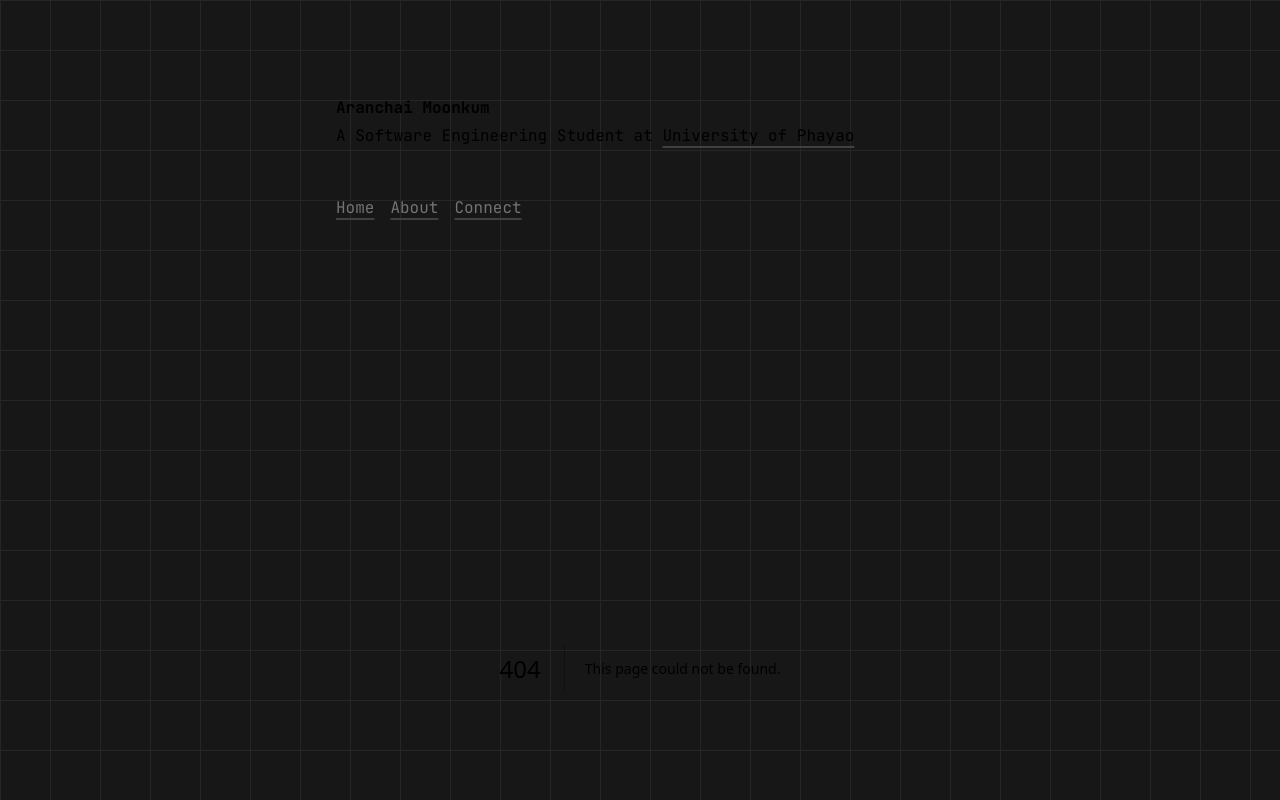
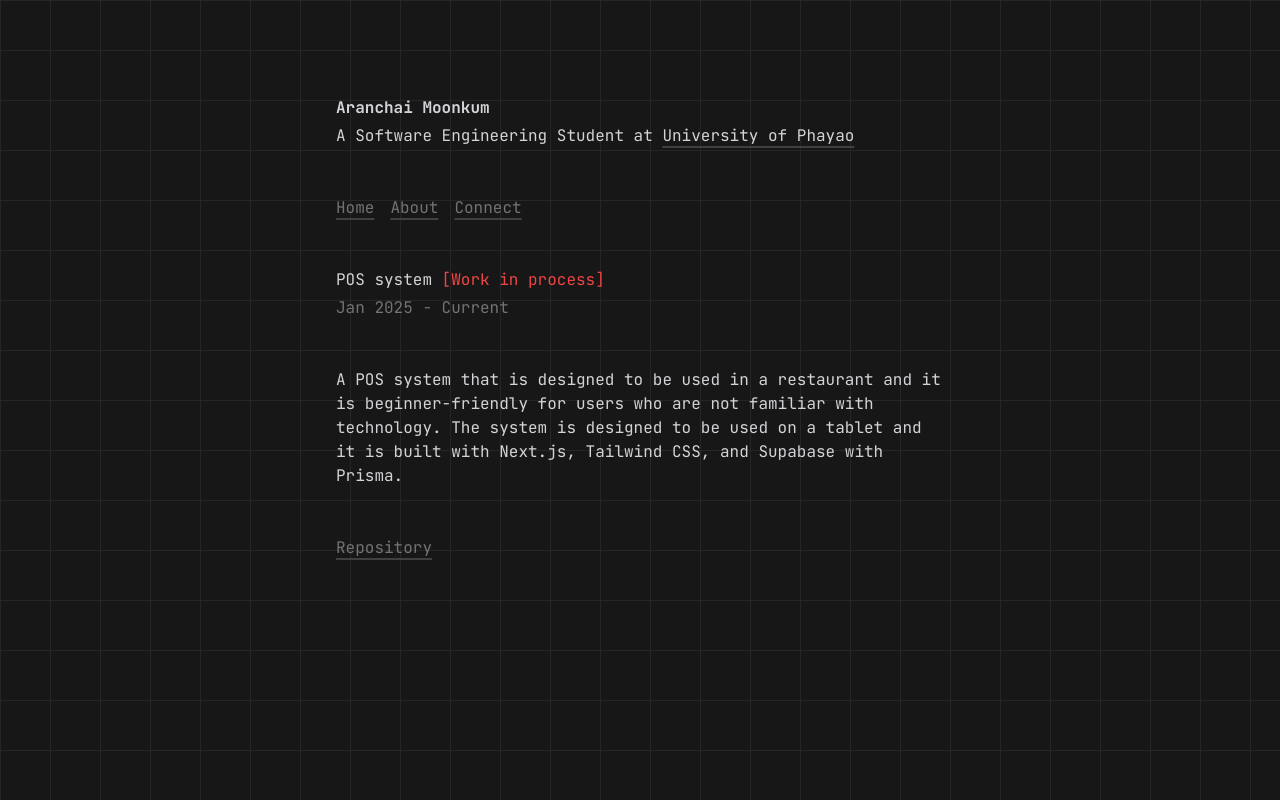
Before and after one commit to AranchaiMoonkum/portfolio-website, a Next.js app: page /works/pos-system in a window 1280 px wide. Before the commit this address had no page. Shown: the top 800 px of the page. Built offline with nearby package versions, Linux system fonts and the light colour scheme.

Commit message:
created works page

```diff
--- /dev/null
+++ b/src/app/works/pos-system/page.tsx
@@ -0,0 +1,18 @@
+import Link from "next/link"
+
+export default function Pos() {
+    return (
+        <article className="flex flex-col gap-12">
+            <span className="flex flex-col gap-1">
+                <h1>POS system <span className="text-red-500">[Work in process]</span></h1>
+                <span className="text-neutral-500">Jan 2025 - Current</span>
+            </span>
+            <span>
+                A POS system that is designed to be used in a restaurant and it is beginner-friendly for users who are not familiar with technology. The system is designed to be used on a tablet and it is built with Next.js, Tailwind CSS, and Supabase with Prisma.
+            </span>
+            <span>
+                <Link href="https://github.com/AranchaiMoonkum/pos-system-website" className="text-neutral-500">Repository</Link>
+            </span>
+        </article>
+    )
+}
```
